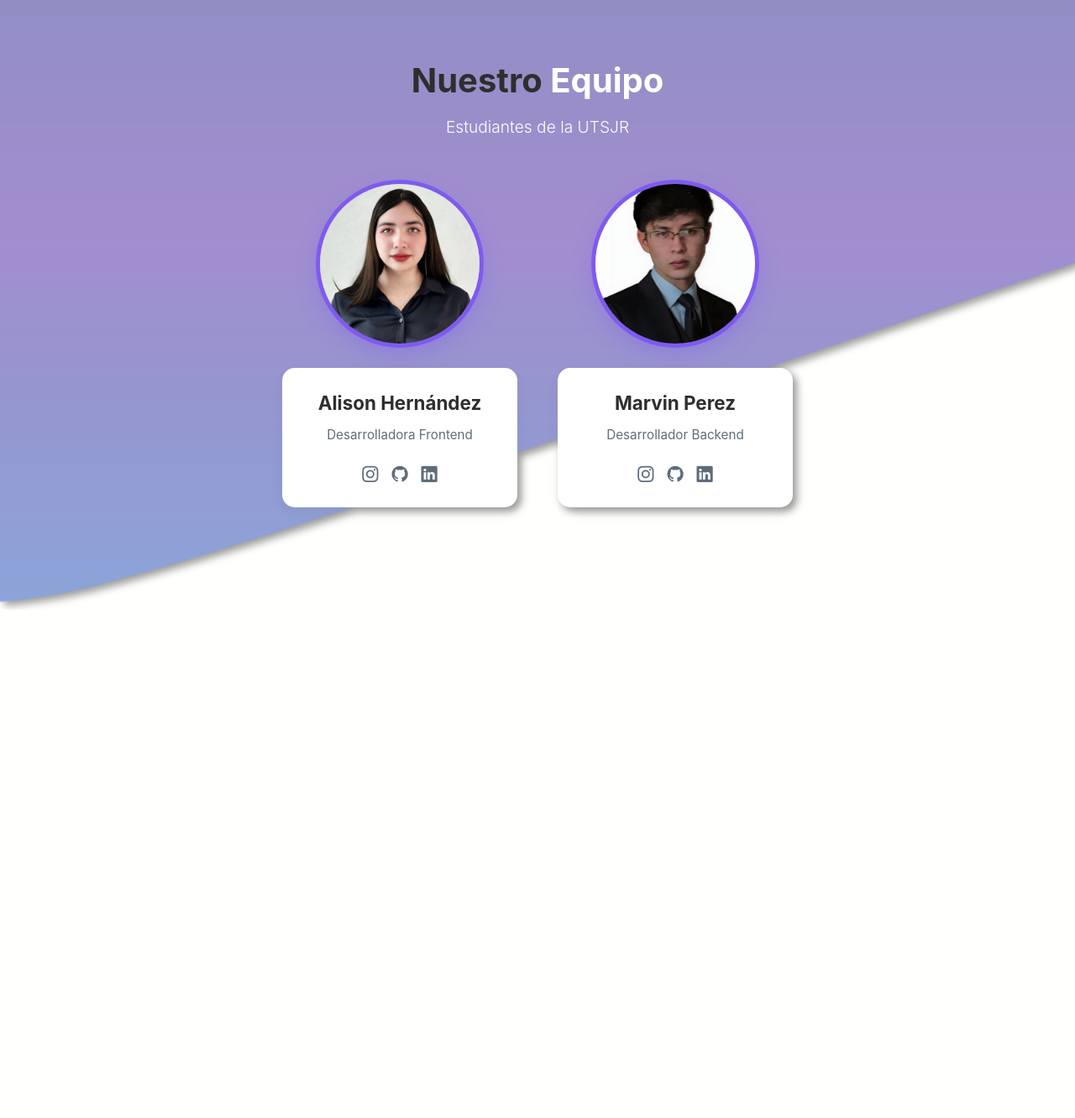
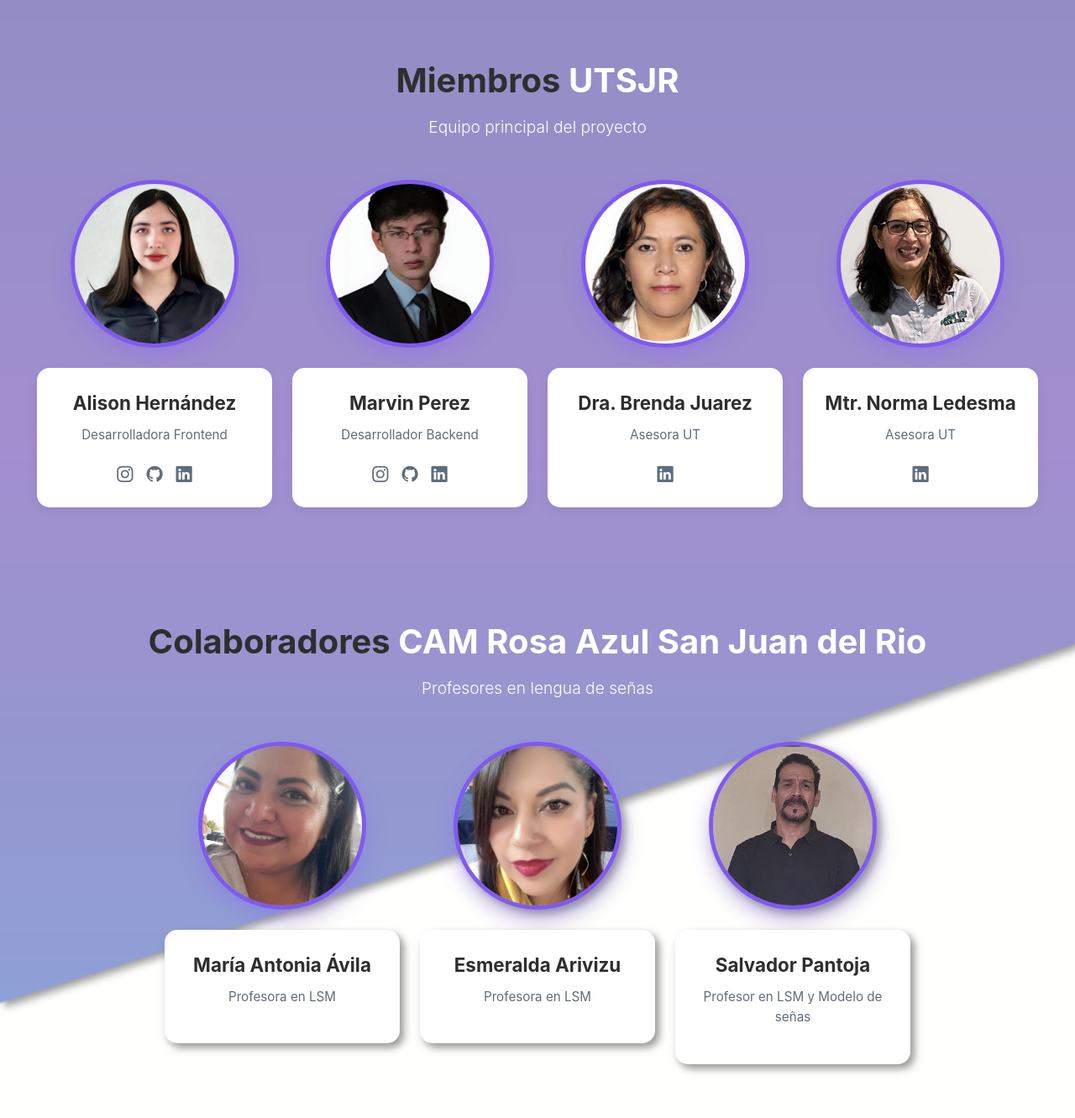
Before and after one commit to AliKory/Se-aMex, a Flask app: page /templates/contacto.html in a window 1280 px wide. Shown: the part 74-1405 px from the top of the page at 84% size. Before the commit the page ends 800 px from the top, so only its background shows below. Run offline with Flask 3, Linux system fonts and the light colour scheme; parts of the project's set-up code (start-up, migrations or seed data) failed here and were passed over; some libraries are stand-ins or nearby versions.

Commit message:
Cambios contacto

```diff
--- a/css/styles_contacto.css
+++ b/css/styles_contacto.css
@@ -172,8 +172,8 @@ body {
     display: flex;
     justify-content: center;
     flex-wrap: wrap;
-    gap: 3rem;
-    max-width: 1000px;
+    gap: 1.5rem; /* Reducir el gap de 3rem a 1.5rem */
+    max-width: 1200px; /* Aumentar el max-width para que quepan 4 cards */
     margin: 0 auto;
 }
 
--- a/templates/contacto.html
+++ b/templates/contacto.html
@@ -42,10 +42,11 @@
     </nav>
 
     <div class="hero">
+        <!-- Sección Miembros UTSJR -->
         <section class="team-section">
             <div class="team-header">
-        <h1 class="team-title">Nuestro <span class="highlight">Equipo</span></h1>
-        <p class="team-subtitle">Estudiantes de la UTSJR</p>
+                <h1 class="team-title">Miembros <span class="highlight">UTSJR</span></h1>
+                <p class="team-subtitle">Equipo principal del proyecto</p>
             </div>
 
             <div class="team-cards">
@@ -80,6 +81,79 @@
                         </div>
                     </div>
                 </div>
+
+                <!-- Card Brenda -->
+                <div class="team-card-circle">
+                    <div class="card-image">
+                        <img src="/assets/equipo/Brenda.jpeg" alt="Brenda Juarez">
+                    </div>
+                    <div class="card-content">
+                        <h3>Dra. Brenda Juarez</h3>
+                        <p>Asesora UT</p>
+                        <div class="social-links">
+                            <a href="https://www.linkedin.com/in/brenda-juarez/" target="_blank"><i class="bi bi-linkedin"></i></a>
+                        </div>
+                    </div>
+                </div>
+
+                <!-- Card Norma -->
+                <div class="team-card-circle">
+                    <div class="card-image">
+                        <img src="/assets/equipo/Norma.jpeg" alt="Norma Ledesma">
+                    </div>
+                    <div class="card-content">
+                        <h3>Mtr. Norma Ledesma</h3>
+                        <p>Asesora UT</p>
+                        <div class="social-links">
+                            <a href="https://www.linkedin.com/in/norma-alejandra-ledesma-uribe-034b94242/" target="_blank"><i class="bi bi-linkedin"></i></a>
+                        </div>
+                    </div>
+                </div>
+            </div>
+        </section>
+
+        <!-- Sección Colaboradores Rosa Azul -->
+        <section class="team-section rosa-azul-section">
+            <div class="team-header">
+                <h2 class="team-title">Colaboradores <span class="highlight">CAM Rosa Azul San Juan del Rio</span></h2>
+                <p class="team-subtitle">Profesores en lengua de señas</p>
+            </div>
+
+            <div class="team-cards">
+                <!-- Card María -->
+                <div class="team-card-circle">
+                    <div class="card-image">
+                        <img src="/assets/equipo/Maria.jpeg" alt="María Antonia Ávila">
+                    </div>
+                    <div class="card-content">
+                        <h3>María Antonia Ávila</h3>
+                        <p>Profesora en LSM</p>
+                    </div>
+                </div>
+
+                <!-- Card Esmeralda -->
+                <div class="team-card-circle">
+                    <div class="card-image">
+                        <img src="/assets/equipo/Esmeralda.jpeg" alt="Esmeralda Arivizu">
+                    </div>
+                    <div class="card-content">
+                        <h3>Esmeralda Arivizu</h3>
+                        <p>Profesora en LSM</p>
+                    </div>
+                </div>
+
+                <!-- Card Salvador -->
+                <div class="team-card-circle">
+                    <div class="card-image">
+                        <img src="/assets/equipo/salvador.png" alt="Salvador Pantoja">
+                    </div>
+                    <div class="card-content">
+                        <h3>Salvador Pantoja</h3>
+                        <p>Profesor en LSM y Modelo de señas</p>
+                    </div>
+                </div>
+            </div>
+        </section>
     </div>
 </section>
     </div>
```
Also changed, not shown: assets/equipo/Brenda.jpeg (added), assets/equipo/Esmeralda.jpeg (added), assets/equipo/Maria.jpeg (added), assets/equipo/Norma.jpeg (added), assets/equipo/noma2.png (added), assets/equipo/salvador.png (added). Lines whose indentation alone changed are shown as unchanged.
